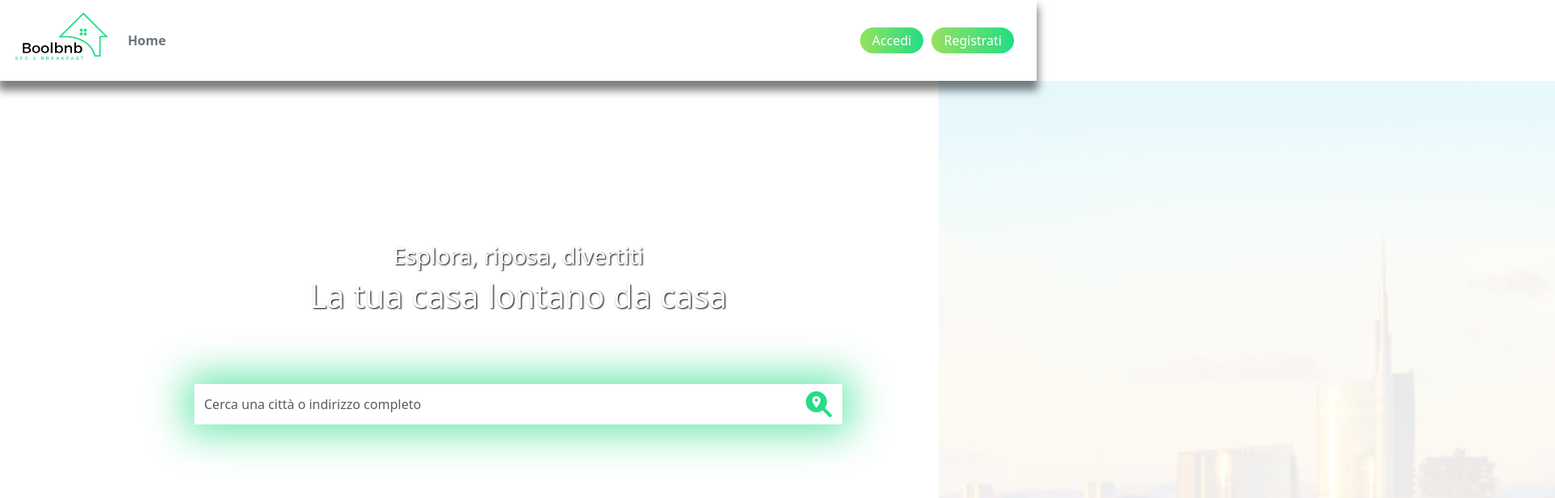
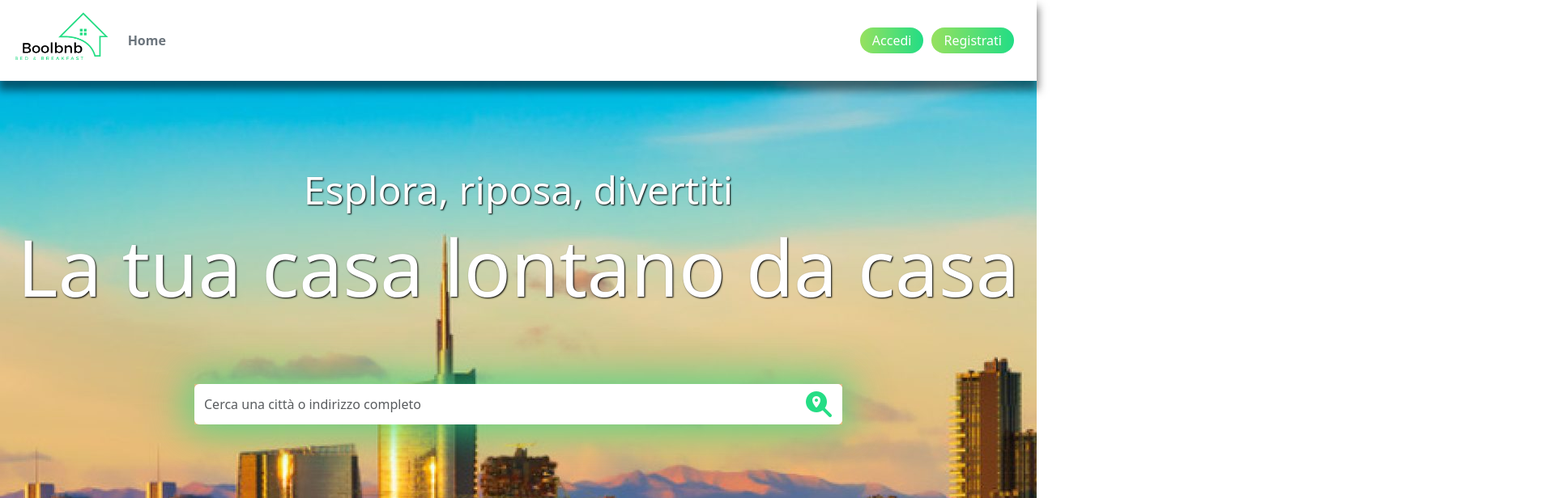
Before and after one commit to Michel-Ramirez/vue-boolbnb, a Vue app: page / in a window 1280 px wide. Shown: the top 616 px of the page at 81% size, 1920 px wide, since content can reach past the window. Built offline with nearby package versions, Linux system fonts and the light colour scheme; no server answers.

Commit message:
minor fix

```diff
--- a/src/assets/scss/_mediaquery.scss
+++ b/src/assets/scss/_mediaquery.scss
@@ -19,6 +19,16 @@
     .form-control {
       font-size: 1rem;
       height: 30px;
+    }
+
+    .home-title {
+      h1 {
+        font-size: 4rem;
+      }
+
+      h3 {
+        font-size: 2rem;
+      }
     }
   }
 
@@ -49,5 +59,15 @@
     .form-control {
       font-size: 1rem;
     }
+
+    .home-title {
+      h1 {
+        font-size: 6rem;
+      }
+
+      h3 {
+        font-size: 3rem;
+      }
+    }
   }
 }
--- a/src/pages/HomePage.vue
+++ b/src/pages/HomePage.vue
@@ -54,7 +54,7 @@ export default {
         <section>
             <div class="container-fliud jumbotron">
                 <figure v-for="(imgJumbo, index) in store.jumboCarousel" v-show="currentIndex === index">
-                    <img class="img-fluid animate__animated animate__fadeInRight" :src="imgJumbo" alt="jumbotron_1">
+                    <img class="" :src="imgJumbo" alt="jumbotron_1">
                 </figure>
                 <hgroup class="home-title">
                     <h3>Esplora, riposa, divertiti</h3>
@@ -121,11 +121,17 @@ export default {
     text-align: center;
     position: absolute;
     top: 200px;
-    left: -50%;
-    right: -50%;
+    left: 50%;
+    right: 50%;
+    width: 100%;
+    transform: translate(-50%, -50%);
     font-size: 5rem;
     text-shadow: 1px 1px 2px black;
     color: white;
+
+    h1 {
+        font-size: 2rem;
+    }
 }
 
 // SECTION FEATURED
```
